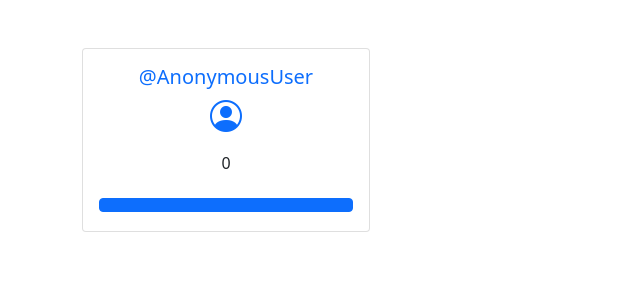
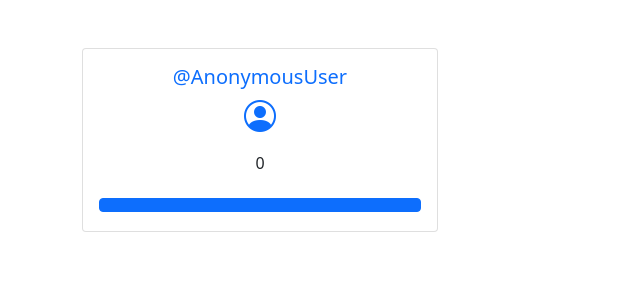
Before and after one commit to thenabeelahmad/Know-Your-IP-Address, a Django app: page /Admin/Dashboard in a window 1280 px wide. Shown: the part 62-362 px from the top of the page, without its empty margins (0-640 px from the left). Run offline with Django 3.2, Linux system fonts and the light colour scheme; some libraries are stand-ins or nearby versions.

Commit message:
Update home.html

```diff
--- a/SafePay/templates/home.html
+++ b/SafePay/templates/home.html
@@ -100,7 +100,7 @@
     <div class="container">
       <div class="row">
         <div class="col-lg-4">
-          <div class="card text-center" style="width: 18rem;">
+          <div class="card text-center">
             <div class="card-body">
               <h5 class="card-title text-primary">@{{user}}</h5>
               <p class="card-text">
```
